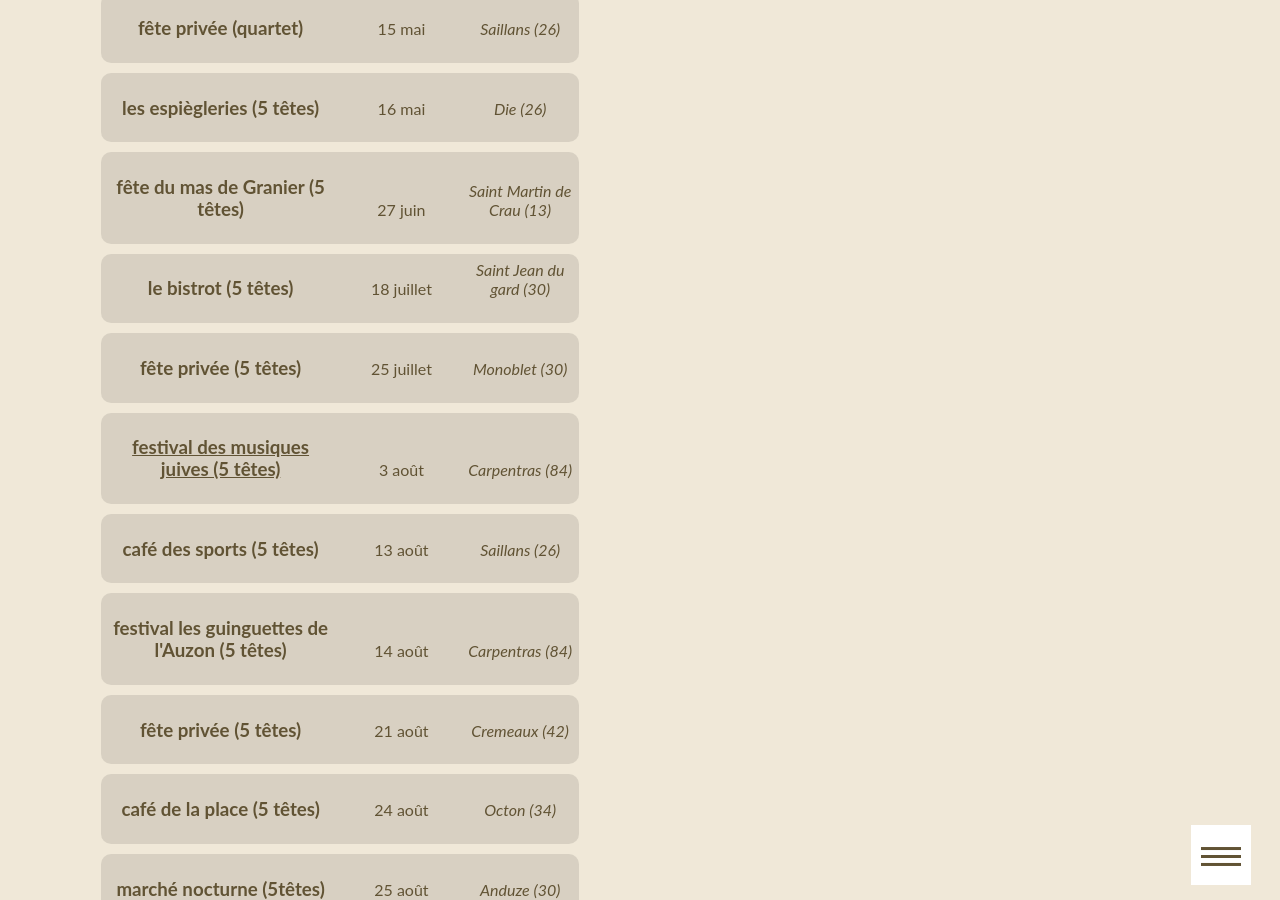
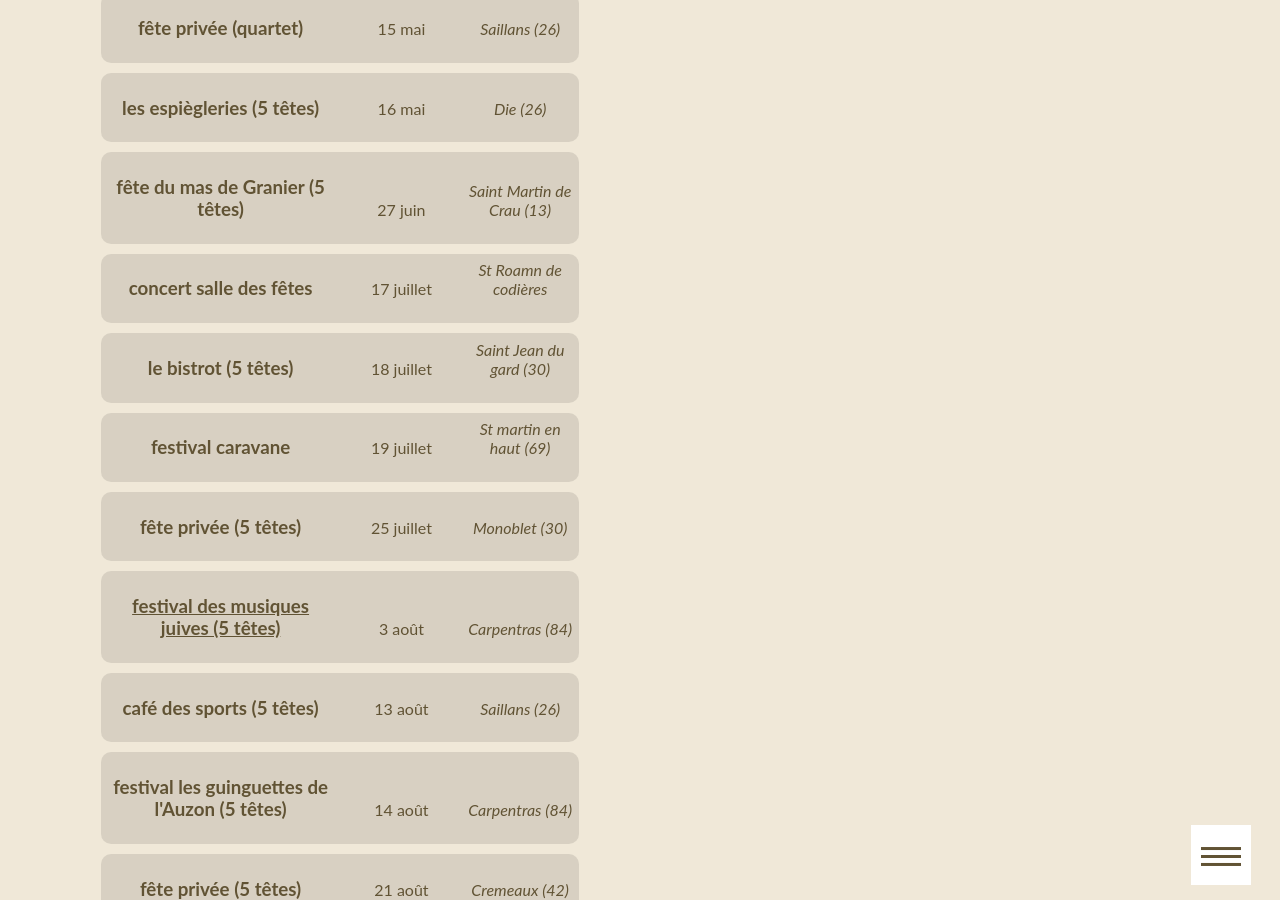
Before and after one commit to ftmftrs/ftmftrs.github.io, a Jekyll site: the page built from concert/index.html, in a window 1280 px wide and 900 px high, scrolled down 1447 px. Built offline with Jekyll 4.4.1, drawn with Linux system fonts in a browser that asks for light colours; Markdown is read by kramdown in place of the engine named in the settings; comment, search, counter and statistics services are not loaded.

Commit message:
Update concerts.yml

```diff
--- a/_data/concerts.yml
+++ b/_data/concerts.yml
@@ -36,9 +36,17 @@
   date: 27 juin
   address: Saint Martin de Crau (13)
 
+- title: concert salle des fêtes
+  date: 17 juillet
+  address: St Roamn de codières
+
 - title: le bistrot (5 têtes)
   date: 18 juillet
   address: Saint Jean du gard (30)
+
+- title: festival caravane
+  date: 19 juillet
+  address: St martin en haut (69)
 
 - title: fête privée (5 têtes)
   date: 25 juillet
```
